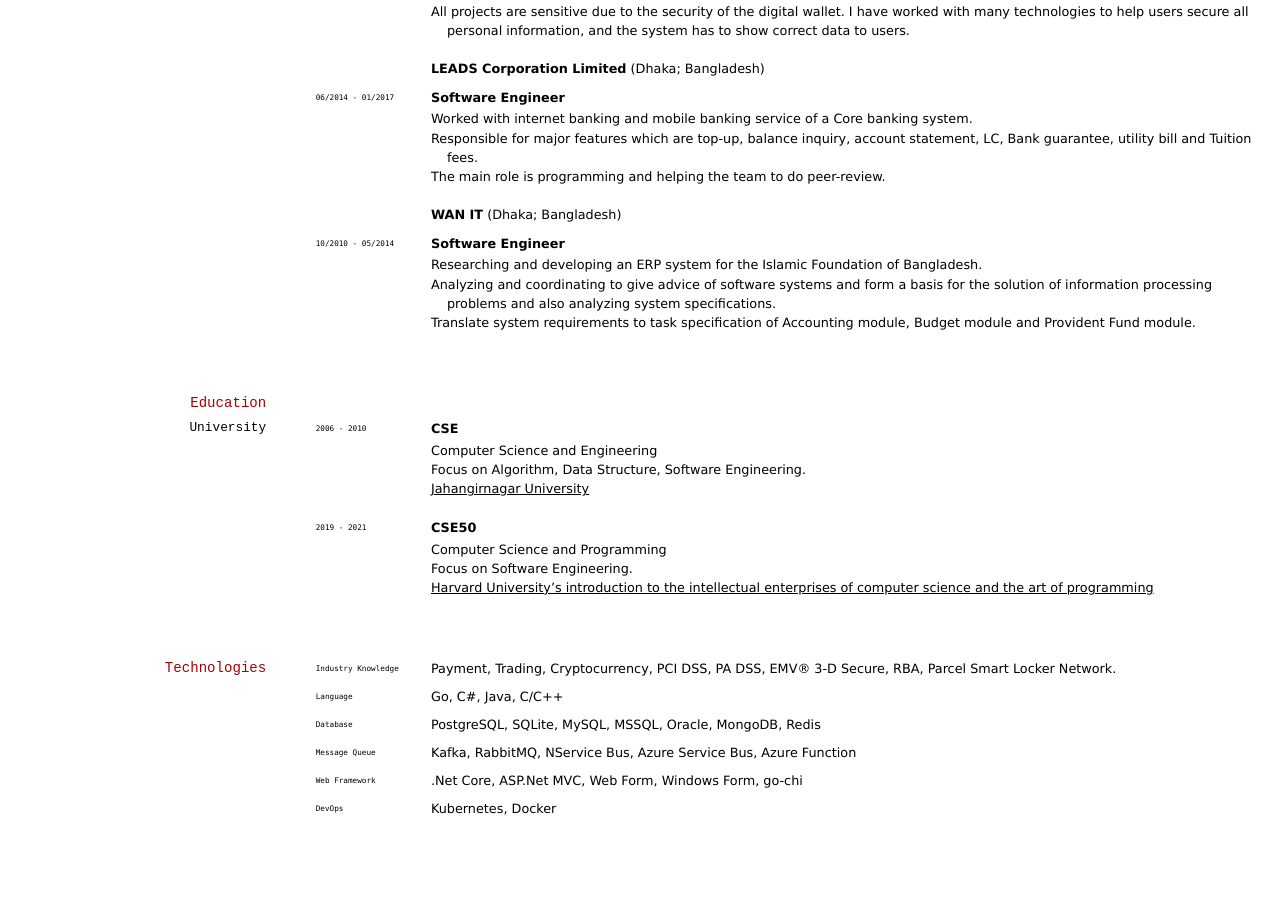
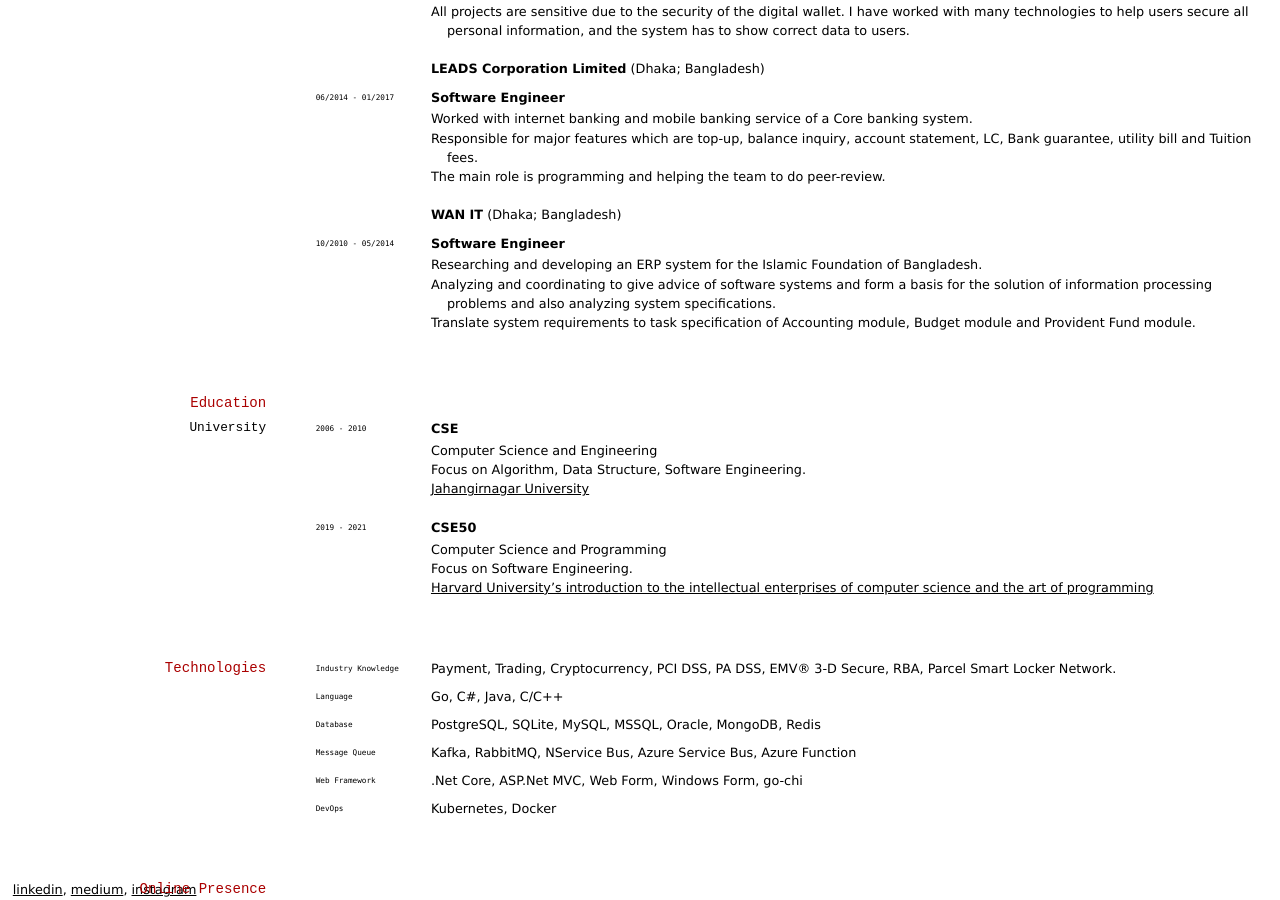
Before and after one commit to mdshahjahanmiah/mdshahjahanmia.github.io, a Jekyll site: the page built from index.md, in a window 1280 px wide and 900 px high, scrolled down 1337 px. Built offline with Jekyll 4.4.1, drawn with Linux system fonts in a browser that asks for light colours; before the commit the page ends 2164 px from its top, so only the background shows below that.

Commit message:
feat: added online presence

```diff
--- a/index.md
+++ b/index.md
@@ -146,3 +146,6 @@
 
 `DevOps`
 Kubernetes, Docker
+
+## Online Presence
+###### [linkedin](https://www.linkedin.com/in/hasan-shahjahan/), [medium](https://medium.com/@hasanshahjahan), [instagram](https://www.instagram.com/hasan_shahjahan/)
```
